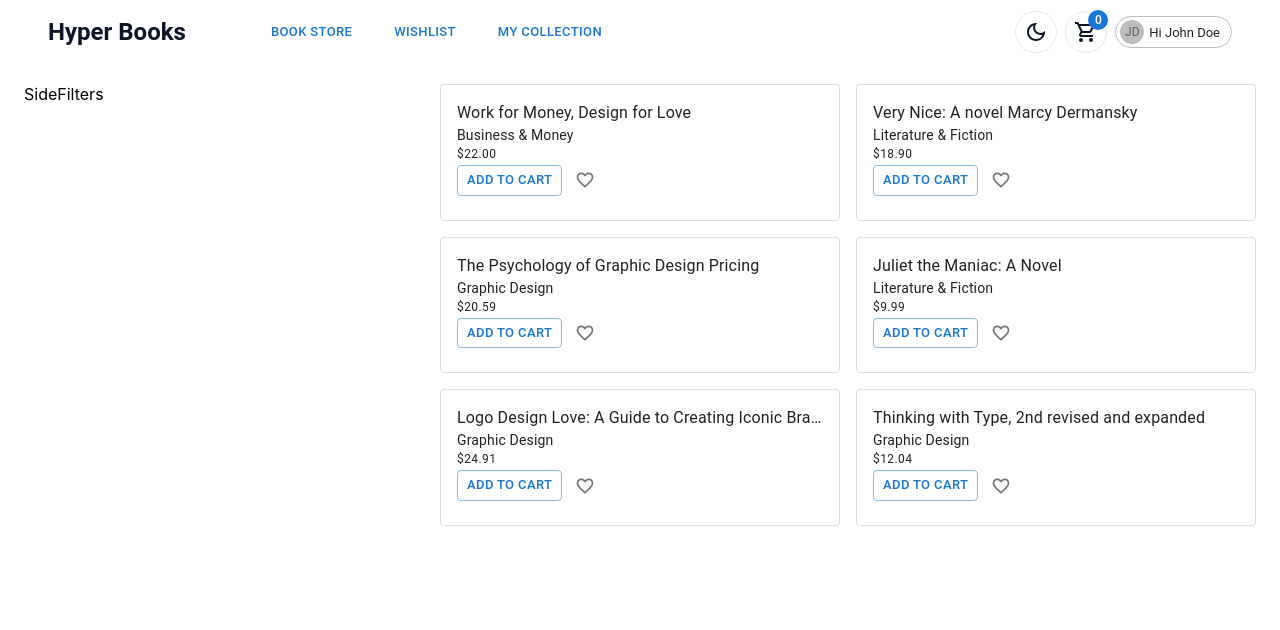
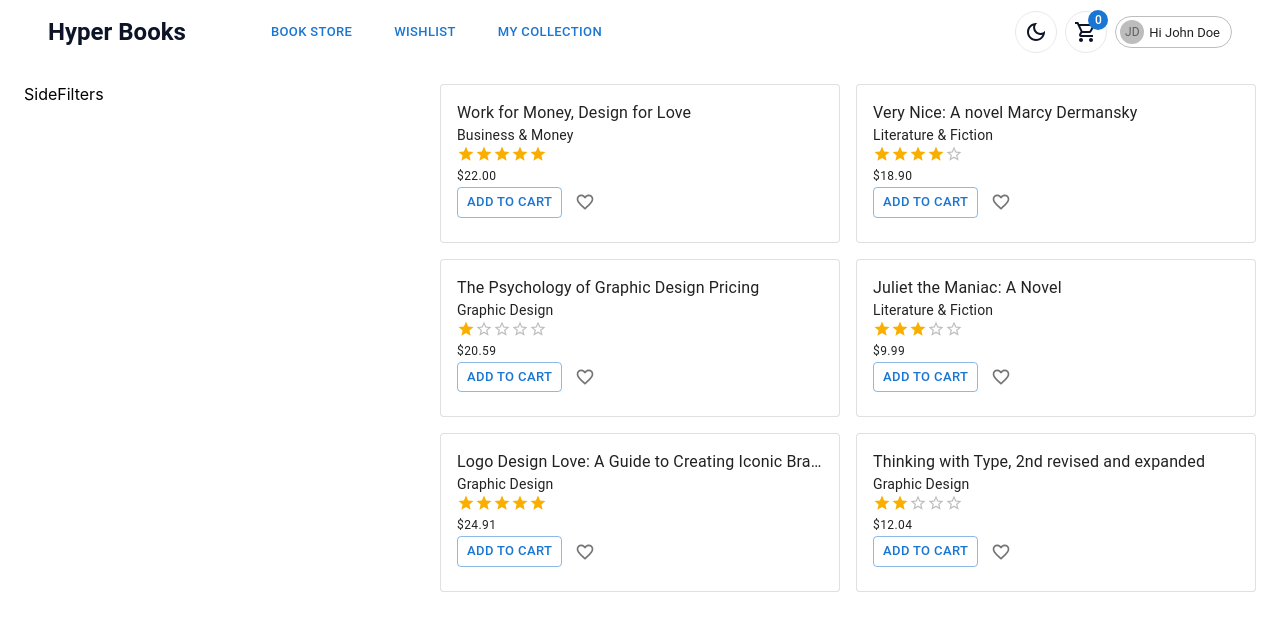
Before and after one commit to Jon-Felipe/hyperbooks, a React (Vite) app: page / in a window 1280 px wide. Shown: the top 630 px of the page. Built offline with nearby package versions, Linux system fonts and the light colour scheme.

Commit message:
display book rating

```diff
--- a/src/components/BookGridView.tsx
+++ b/src/components/BookGridView.tsx
@@ -3,6 +3,7 @@ import Grid from '@mui/material/Grid';
 import Card from '@mui/material/Card';
 import CardContent from '@mui/material/CardContent';
 import Typography from '@mui/material/Typography';
+import Rating from '@mui/material/Rating';
 import Button from '@mui/material/Button';
 import IconButton from '@mui/material/IconButton';
 import FavoriteBorderOutlinedIcon from '@mui/icons-material/FavoriteBorderOutlined';
@@ -23,6 +24,12 @@ function BookGridView() {
               <Typography variant='body2' component='p'>
                 {book.category}
               </Typography>
+              <Rating
+                value={book.rating}
+                size='small'
+                precision={0.5}
+                readOnly
+              />
               <Typography variant='caption' component='p'>
                 ${book.price.toFixed(2)}
               </Typography>
```
